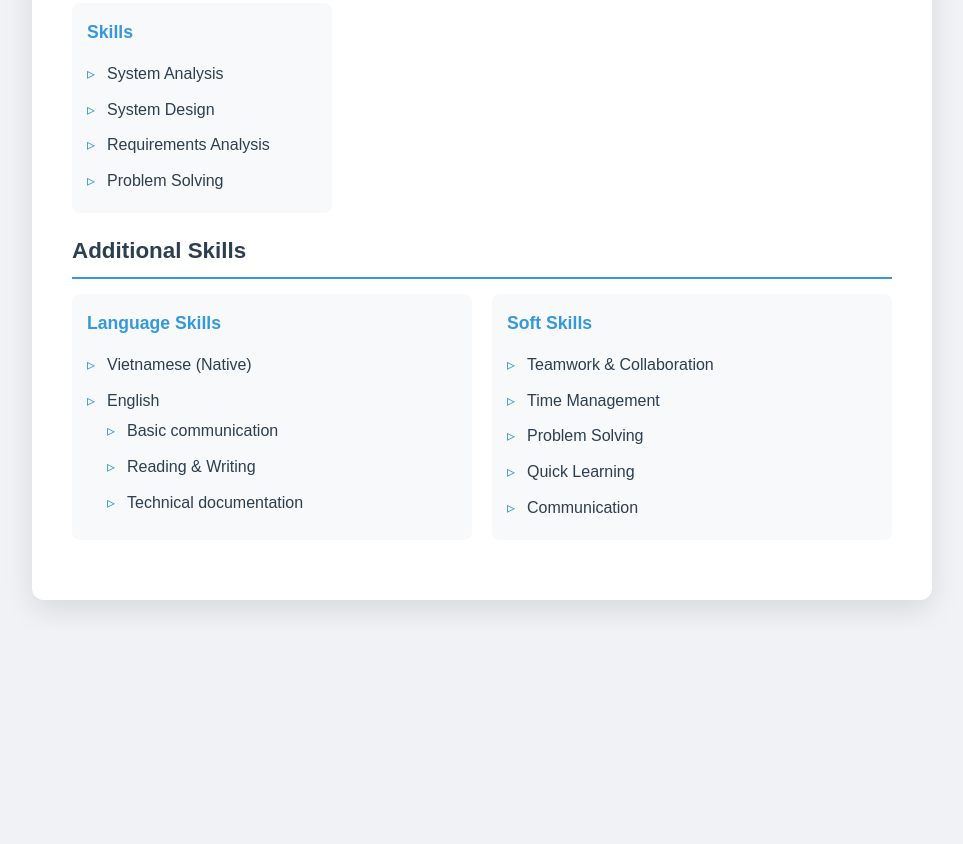
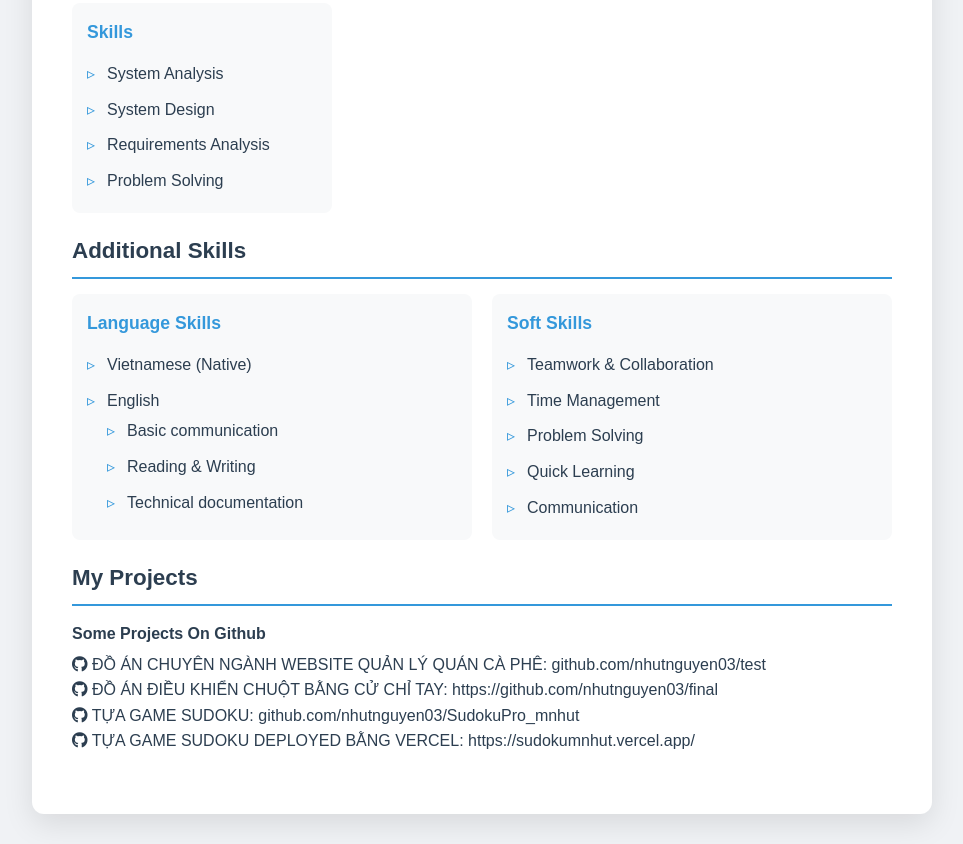
Before and after one commit to nhutnguyen03/my-cv, a plain HTML site: page index.html in a window 1280 px wide. Shown: the part 1480-2324 px from the top of the page, without its empty margins (158-1121 px from the left). Before the commit the page ends 2110 px from the top, so only its background shows below. Drawn offline with Linux system fonts and the light colour scheme.

Commit message:
Update My Projects

```diff
--- a/index.html
+++ b/index.html
@@ -150,6 +150,19 @@
             </div>
         </section>
 
+        <!-- Projects Github -->
+        <section class="projects">
+            <h3>My Projects</h3>
+            <div class="exp-item">
+                <h4>Some Projects On Github</h4>
+                <ul>
+                    <p><i class="fab fa-github"></i> ĐỒ ÁN CHUYÊN NGÀNH WEBSITE QUẢN LÝ QUÁN CÀ PHÊ: github.com/nhutnguyen03/test</p>
+                    <p><i class="fab fa-github"></i> ĐỒ ÁN ĐIỀU KHIỂN CHUỘT BẰNG CỬ CHỈ TAY: https://github.com/nhutnguyen03/final</p>
+                    <p><i class="fab fa-github"></i> TỰA GAME SUDOKU: github.com/nhutnguyen03/SudokuPro_mnhut</p>
+                    <p><i class="fab fa-github"></i> TỰA GAME SUDOKU DEPLOYED BẰNG VERCEL: https://sudokumnhut.vercel.app/</p>
+                </ul>
+            </div>
+        </section>
 
     </div>
 </body>
```
